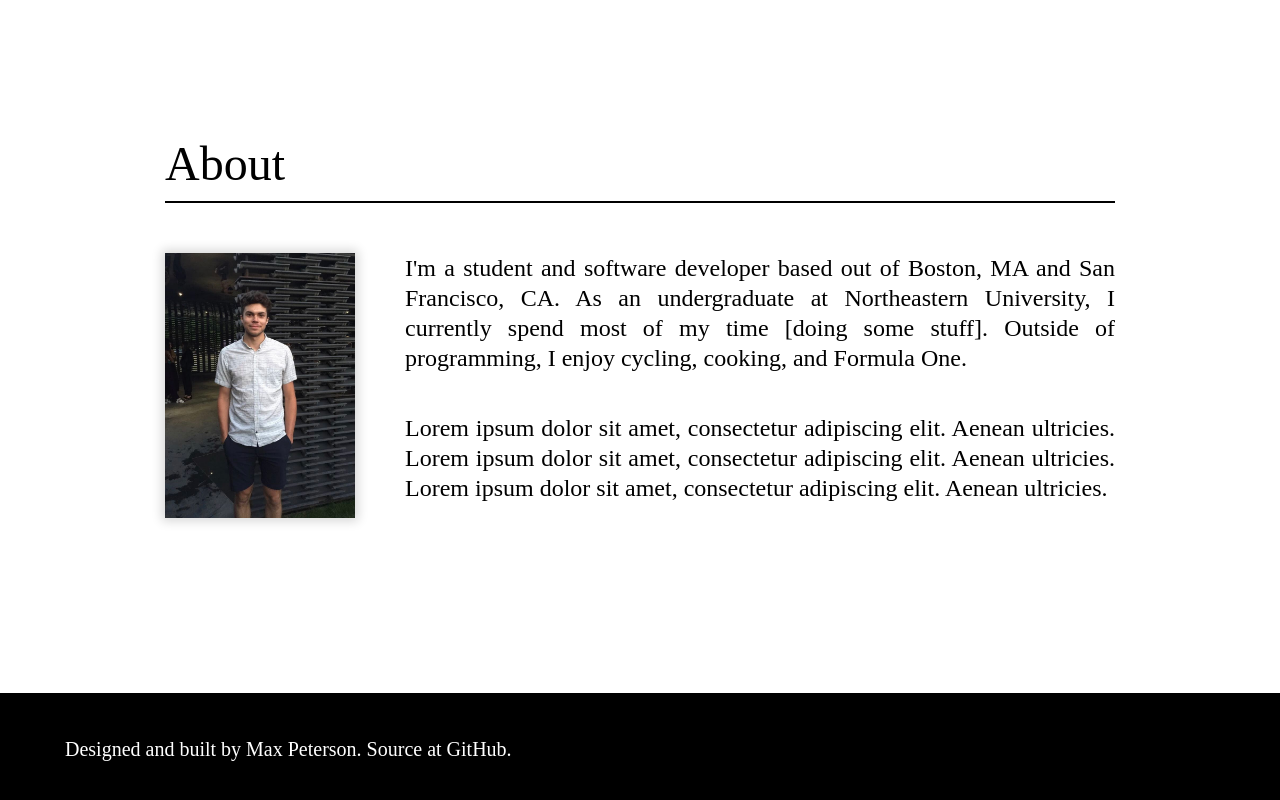
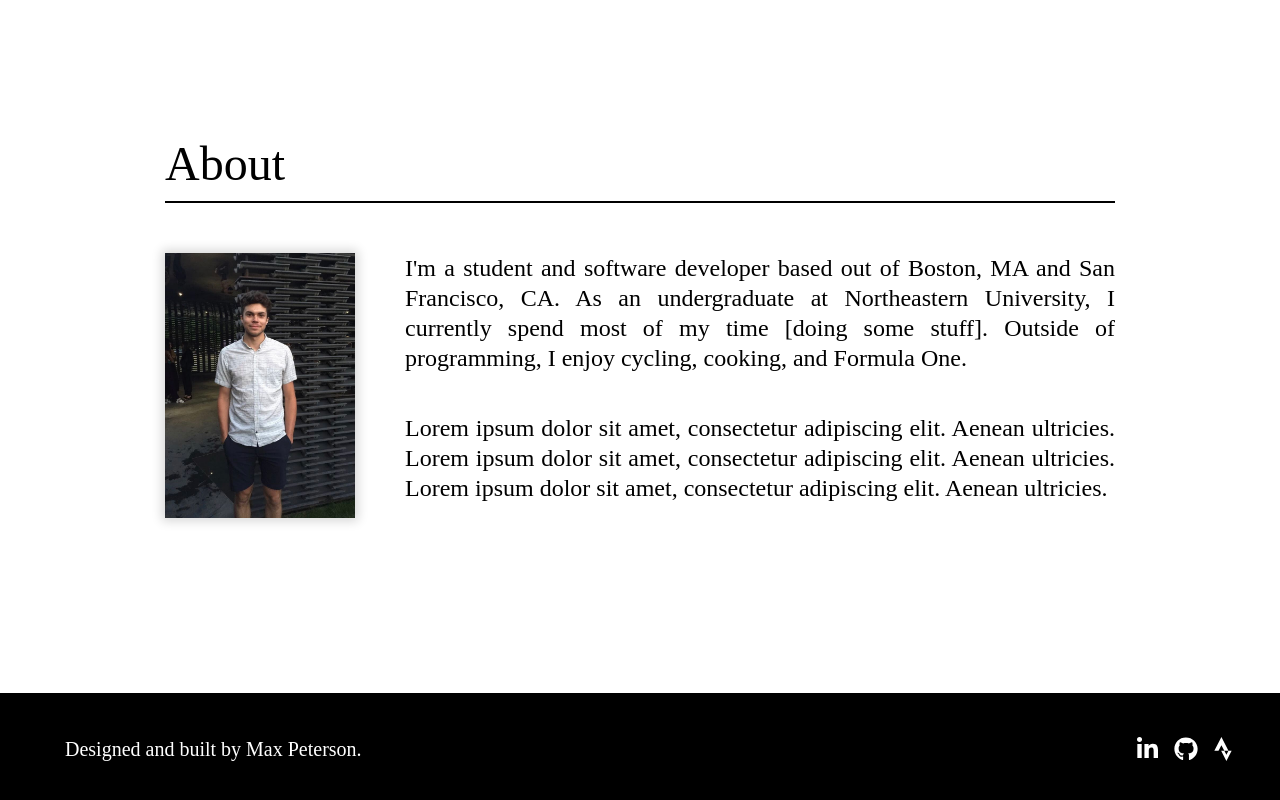
Before and after one commit to maxwellpeterson/personal-site, a Gatsby site: page / in a window 1280 px wide. Shown: the part 2288-3088 px from the top of the page. Built offline with nearby package versions, Linux system fonts and the light colour scheme; Gatsby itself is replaced by a stand-in of ours; a web font is replaced by a local one.

Commit message:
add link icons to footer

```diff
--- a/package.json
+++ b/package.json
@@ -15,6 +15,9 @@
     "test": "echo \"Write tests! -> https://gatsby.dev/unit-testing\" && exit 1"
   },
   "dependencies": {
+    "@fortawesome/fontawesome-svg-core": "^1.2.30",
+    "@fortawesome/free-brands-svg-icons": "^5.14.0",
+    "@fortawesome/react-fontawesome": "^0.1.11",
     "babel-plugin-styled-components": "^1.10.7",
     "gatsby": "^2.23.12",
     "gatsby-image": "^2.4.16",
--- a/src/components/footer.js
+++ b/src/components/footer.js
@@ -1,5 +1,6 @@
 import React from "react"
 import styled from "styled-components"
+import { FontAwesomeIcon } from '@fortawesome/react-fontawesome'
 import { Background } from "../styles/components/background"
 
 const FooterBackground = styled(Background)`
@@ -10,6 +11,8 @@ const FooterContent = styled.div`
   max-width: 1200px;
   display: flex;
   flex: auto;
+  justify-content: space-between;
+  align-items: center;
 `
 
 const Footnote = styled.p`
@@ -18,27 +21,30 @@ const Footnote = styled.p`
   color: white;
 `
 
-const GitHubLink = styled.a`
+const MediaLogo = styled(FontAwesomeIcon)`
+  margin: 8px;
   color: white;
-  font-size: 20px;
-  text-decoration: none;
-  transition: all 0.25s;
+  font-size: 24px;
+  transition: color 0.2s;
   &:hover {
-    color: darkviolet;
+    color: ${props => props.color};
   }
 `
 
-export default function Footer() {
+export default function Footer({ text, media }) {
   return (
     <FooterBackground>
       <FooterContent>
         <Footnote>
-          Designed and built by Max Peterson. Source at{" "}
-          <GitHubLink href="https://github.com/maxwellpeterson/personal-site" target="_blank">
-            GitHub
-          </GitHubLink>
-          .
+          {text}
         </Footnote>
+        <div>
+          {media.map(item => (
+            <a href={item.link} rel="noreferrer" target="_blank">
+              <MediaLogo icon={["fab", item.icon]} color={item.color} />
+            </a>
+          ))}
+        </div>
       </FooterContent>
     </FooterBackground>
   )
--- a/src/components/header.js
+++ b/src/components/header.js
@@ -32,7 +32,7 @@ const StyledLink = styled(Link)`
     color 0.3s,
     border-color 0.2s,
     background 0.3s;
-  &.current-section {
+  &.current {
     border-bottom: 2px solid black;
   }
   &:hover {
@@ -41,15 +41,15 @@ const StyledLink = styled(Link)`
   }
 `
 
-export default function Header({ primaryLink, secondaryLinks, atTop }) {
+export default function Header({ atTop, primary, secondary }) {
   return (
     <HeaderBackground atTop={atTop}>
       <HeaderContent>
-        <StyledLink to={primaryLink.path}>
-          {primaryLink.title}
+        <StyledLink to={primary.path}>
+          {primary.title}
         </StyledLink>
-        <Scrollspy items={secondaryLinks.map(link => link.title.toLowerCase())} currentClassName="current-section" componentTag={LinkContainer}>
-          {secondaryLinks.map(link => (
+        <Scrollspy items={secondary.map(link => link.title.toLowerCase())} currentClassName="current" componentTag={LinkContainer}>
+          {secondary.map(link => (
             <StyledLink to={link.path} key={link.title}>
               {link.title}
             </StyledLink>
--- a/src/components/layout.js
+++ b/src/components/layout.js
@@ -1,9 +1,14 @@
 import React, { useState, useEffect } from "react"
 import { useStaticQuery, graphql } from "gatsby"
 import { Helmet } from "react-helmet"
+import { library } from '@fortawesome/fontawesome-svg-core'
+import { faGithub, faStrava, faLinkedinIn } from '@fortawesome/free-brands-svg-icons'
 import Header from "./header"
 import Footer from "./footer"
 import GlobalStyle from "../styles/global-style"
+
+/* These icons can now be accessed by string reference elsewhere. Could also import entire fab library... */
+library.add(faLinkedinIn, faGithub, faStrava)
 
 export default function Layout({ page, children }) {
 
@@ -26,6 +31,18 @@ export default function Layout({ page, children }) {
                 title
                 path
               }
+            }
+          }
+        }
+      }
+      footer: allFooterJson {
+        edges {
+          node {
+            text
+            media {
+              icon
+              color
+              link
             }
           }
         }
@@ -60,9 +77,9 @@ export default function Layout({ page, children }) {
         </title>
       </Helmet>
       <GlobalStyle />
-      <Header primaryLink={data.header.edges[0].node.links.primary} secondaryLinks={data.header.edges[0].node.links.secondary} atTop={atTop} />
+      <Header atTop={atTop} {...data.header.edges[0].node.links} />
       {children}
-      <Footer />
+      <Footer {...data.footer.edges[0].node}/>
     </>
   )
 }
--- /dev/null
+++ b/src/content/footer/footer.json
@@ -0,0 +1,20 @@
+{
+  "text": "Designed and built by Max Peterson.",
+  "media": [
+    {
+      "icon": "linkedin-in",
+      "color": "#0077b5",
+      "link": "https://www.linkedin.com/in/max-peterson/"
+    },
+    {
+      "icon": "github",
+      "color": "#6f42c1",
+      "link": "https://github.com/maxwellpeterson"
+    },
+    {
+      "icon": "strava",
+      "color": "#fc4c02",
+      "link": "https://www.strava.com/athletes/maxpeterson"
+    }
+  ]
+}
```
Also changed, not shown: 1 other file.
